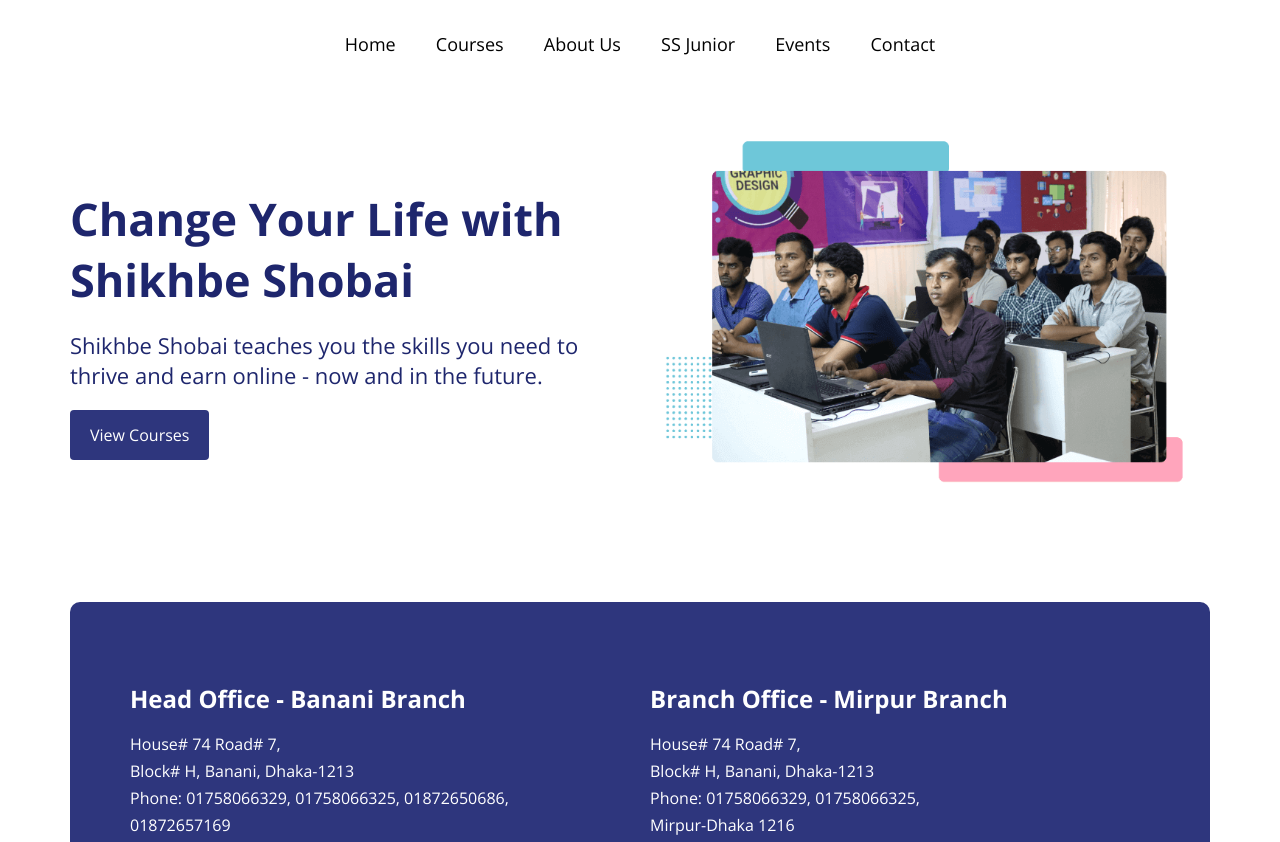
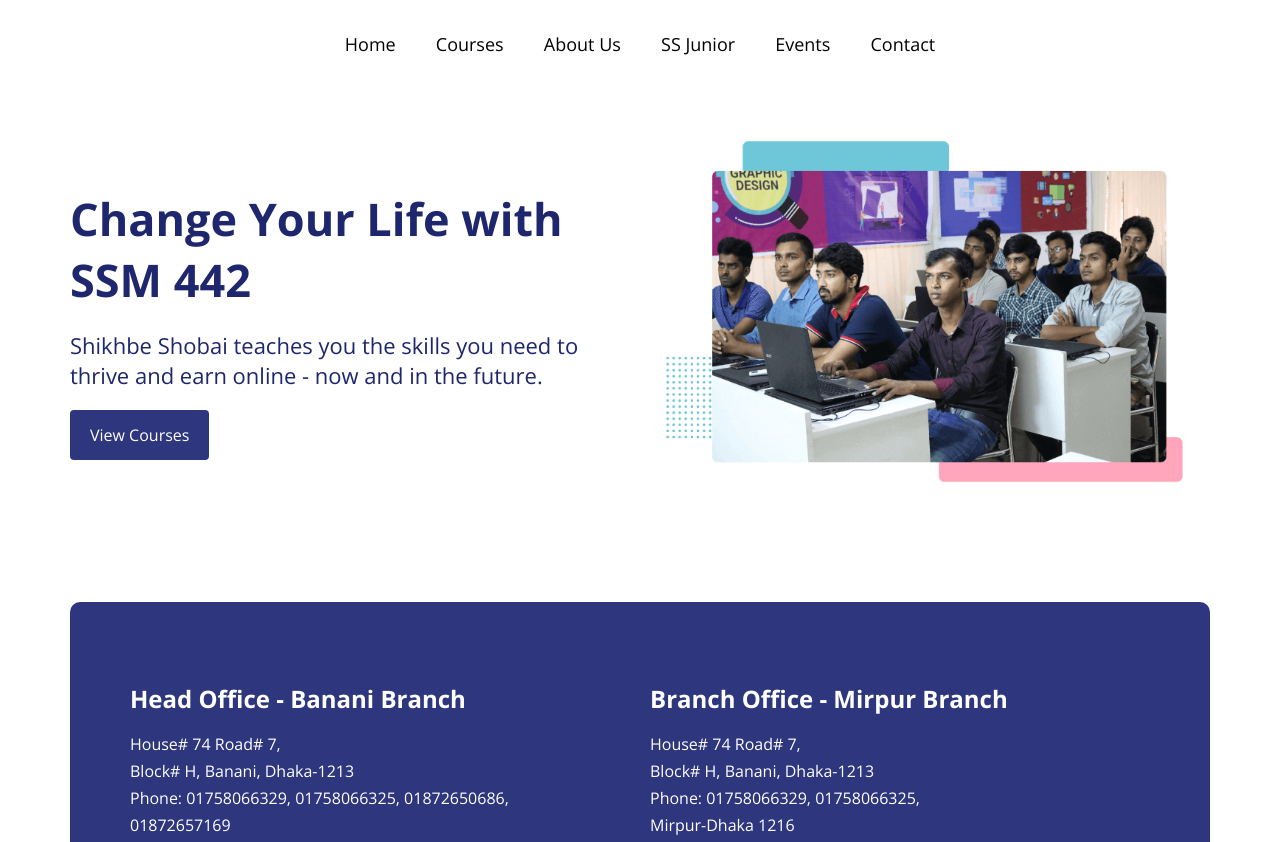
Before and after one commit to OmarFaruque96/ssm442, a plain HTML site: page index.html in a window 1280 px wide. Shown: the top 842 px of the page. Drawn offline with nearby package versions, Linux system fonts and the light colour scheme.

Commit message:
changed index.html

```diff
--- a/index.html
+++ b/index.html
@@ -33,7 +33,7 @@
 
 			<div class="main-box">
 				<div class="left">
-					<h1>Change Your Life with Shikhbe Shobai</h1>
+					<h1>Change Your Life with SSM 442</h1>
 					<p>Shikhbe Shobai teaches you the skills you need to thrive and earn online - now and in the future.</p>
 					<a href="" class="banner-btn">View Courses</a>
 				</div>
```
